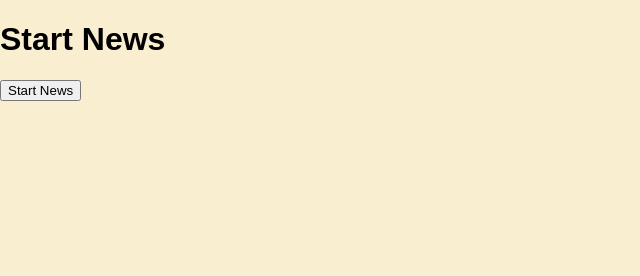
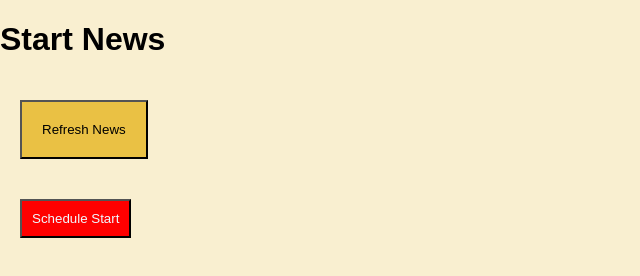
Before and after one commit to Vital-pro/news-sud-server, a website: page public/index1.html in a window 1280 px wide. Shown: the whole page, without its empty margins (0-640 px from the left). Drawn offline with Linux system fonts and the light colour scheme.

Commit message:
added schedule button

```diff
--- a/public/index1.html
+++ b/public/index1.html
@@ -16,11 +16,28 @@
       background-color: #eac14440;
       font-size: 1rem;
     }
+    button {
+      margin: 20px;
+    }
+    .news {
+      padding: 20px;
+      background-color: #eac144;
+    }
+
+    .start {
+      background-color: red;
+      color: aliceblue;
+      padding: 10px;
+    }
   </style>
   <h1>Start News</h1>
-  <form action="/start" method="get">
+  <form action="/refresh/news" method="get">
     <!-- <input type="text" name="url"> -->
-    <button type="submit">Start News</button>
+    <button class="news" type="submit">Refresh News</button>
+  </form>
+  <form action="/refresh/start" method="get">
+    <!-- <input type="text" name="url"> -->
+    <button class="start" type="submit">Schedule Start</button>
   </form>
 </body>
 </html>
--- a/utils/scheduleTask.js
+++ b/utils/scheduleTask.js
@@ -23,8 +23,9 @@ function scheduleTask(task) {
   cron.schedule(`31 43 10 * * 4`, task);
   cron.schedule(`44 13 12 * * 4`, task);
   cron.schedule(`37 48 13 * * 4`, task);
-  cron.schedule(`11 48 13 * * 4`, task);
+  cron.schedule(`11 29 14 * * 4`, task);
   cron.schedule(`7 15 * * 4`, task);
+  cron.schedule(`13 16 * * 4`, task);
 }
 
 module.exports = scheduleTask
```
Also changed, not shown: server.js (+9 -2 lines).
